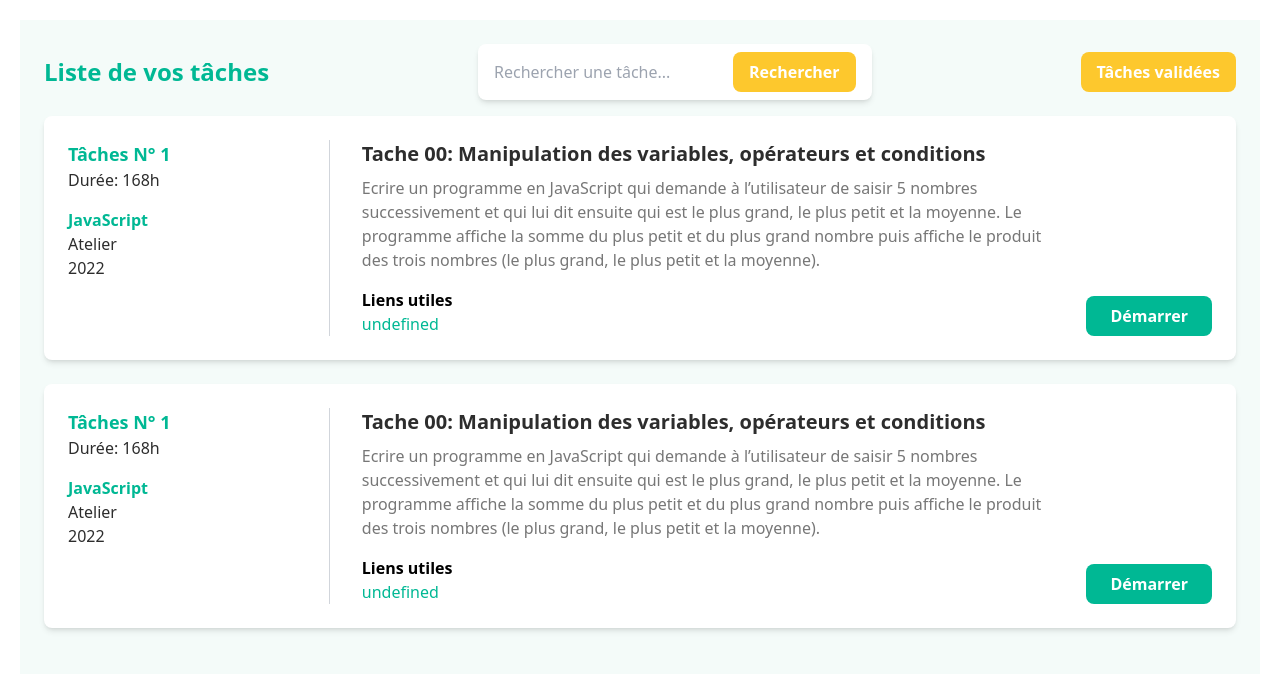
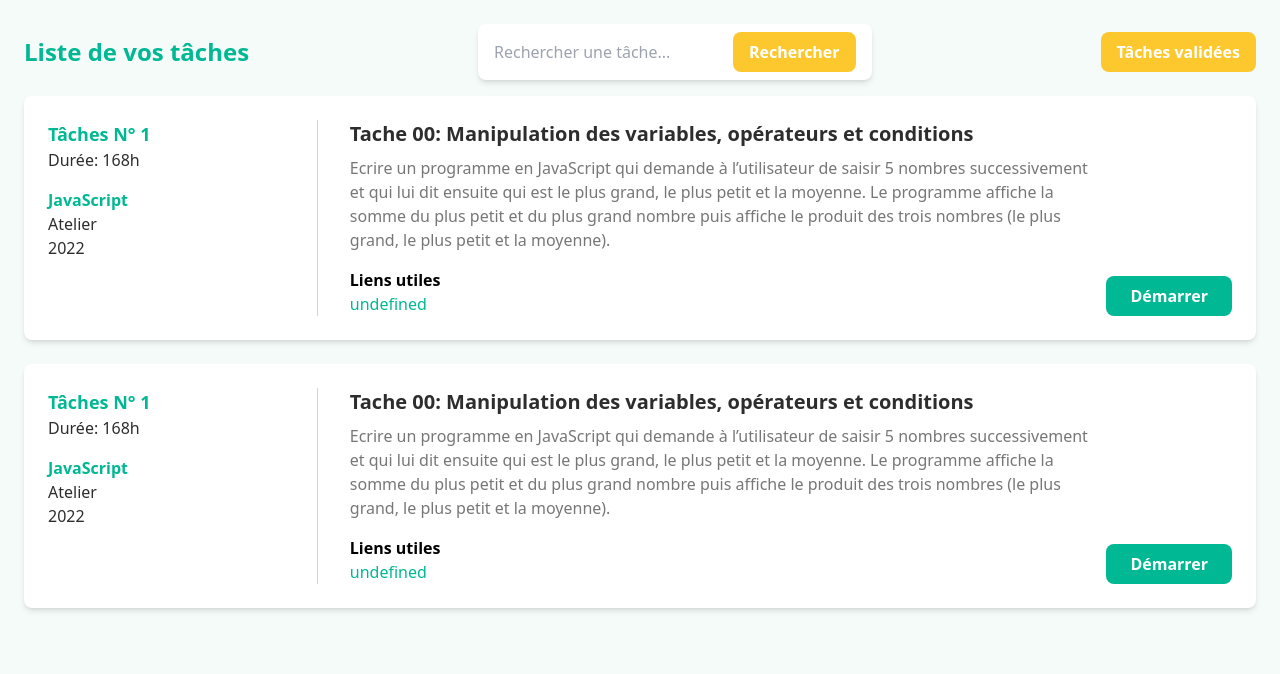
Before and after one commit to MariamaBalde/Tache21-E-Learning-app, a React (Create React App) app: page /taches in a window 1280 px wide. Shown: the top 674 px of the page. Built offline with nearby package versions, Linux system fonts and the light colour scheme.

Commit message:
some modif on element1 for pulling element2

```diff
--- a/src/App.css
+++ b/src/App.css
@@ -1,4 +1,4 @@
-.App {
+/* .App {
   display: flex;
   flex-direction: column;
   height: 100vh;
@@ -13,14 +13,14 @@
   flex: 1;
   padding: 20px;
   overflow-y: auto;
-}
+} */
 
 /* -------------------------------- Navbar Composant Début ------------------------- */
 
 /* -------------------------------- Navbar Composant Fin ------------------------- */
 
 /* -------------------------------- Sidebar Composant Début ------------------------- */
-.sidebar {
+/* .sidebar {
   width: 200px;
   background-color: #f8f8f8;
   padding: 20px;
@@ -38,7 +38,7 @@
 .sidebar ul li a {
   text-decoration: none;
   color: #333;
-}
+} */
 /* --------------------------------Sidebar Composant Fin------------------------- */
 
 /* -------------------------------- Cours Composant Début ------------------------- */
```
